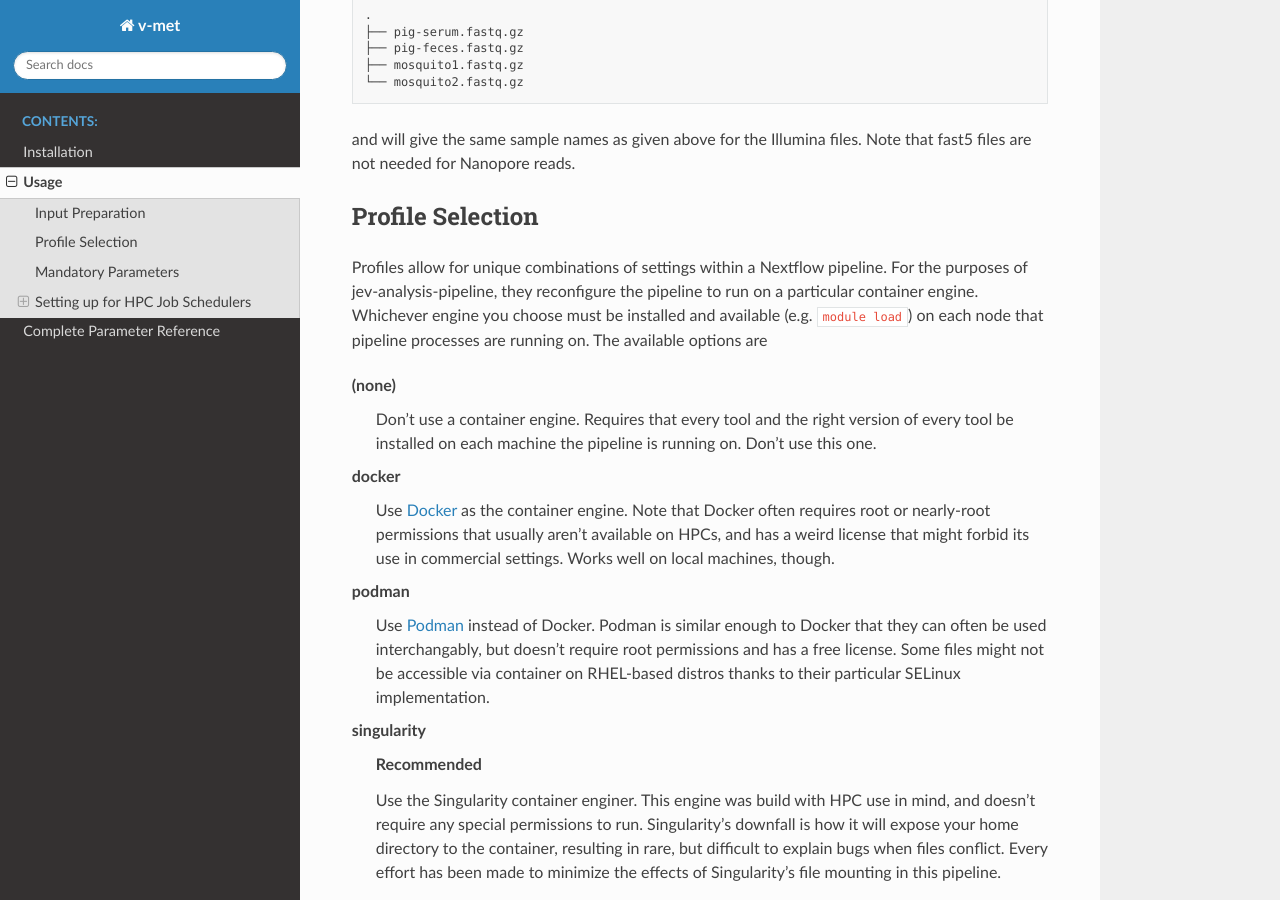
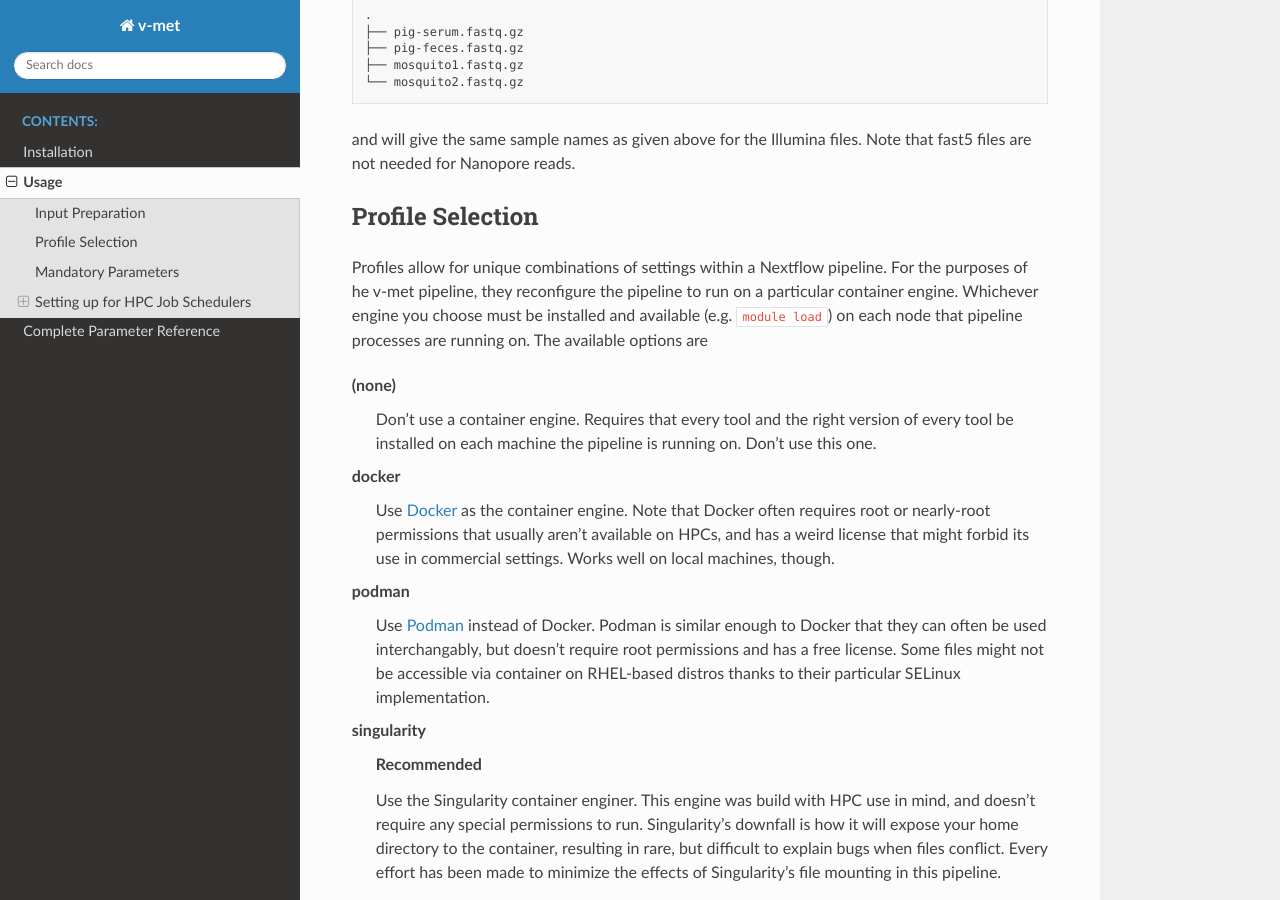
Before and after one commit to ksumngs/v-met, a Sphinx documentation site: the page built from docs/usage.rst, in a window 1280 px wide and 900 px high, scrolled down 2367 px. Built offline with Sphinx 7.4.7 and the Read the Docs theme 2.0.0, drawn with Linux system fonts in a browser that asks for light colours.

Commit message:
Docs corrections
Signed-off-by: Thomas A. Christensen II <25492070+MillironX@users.noreply.github.com>

```diff
--- a/docs/usage.rst
+++ b/docs/usage.rst
@@ -131,7 +131,7 @@ Profile Selection
 -----------------
 
 Profiles allow for unique combinations of settings within a Nextflow pipeline.
-For the purposes of jev-analysis-pipeline, they reconfigure the pipeline to run
+For the purposes of he v-met pipeline, they reconfigure the pipeline to run
 on a particular container engine. Whichever engine you choose must be installed
 and available (e.g. ``module load``) on each node that pipeline processes are
 running on. The available options are
```
